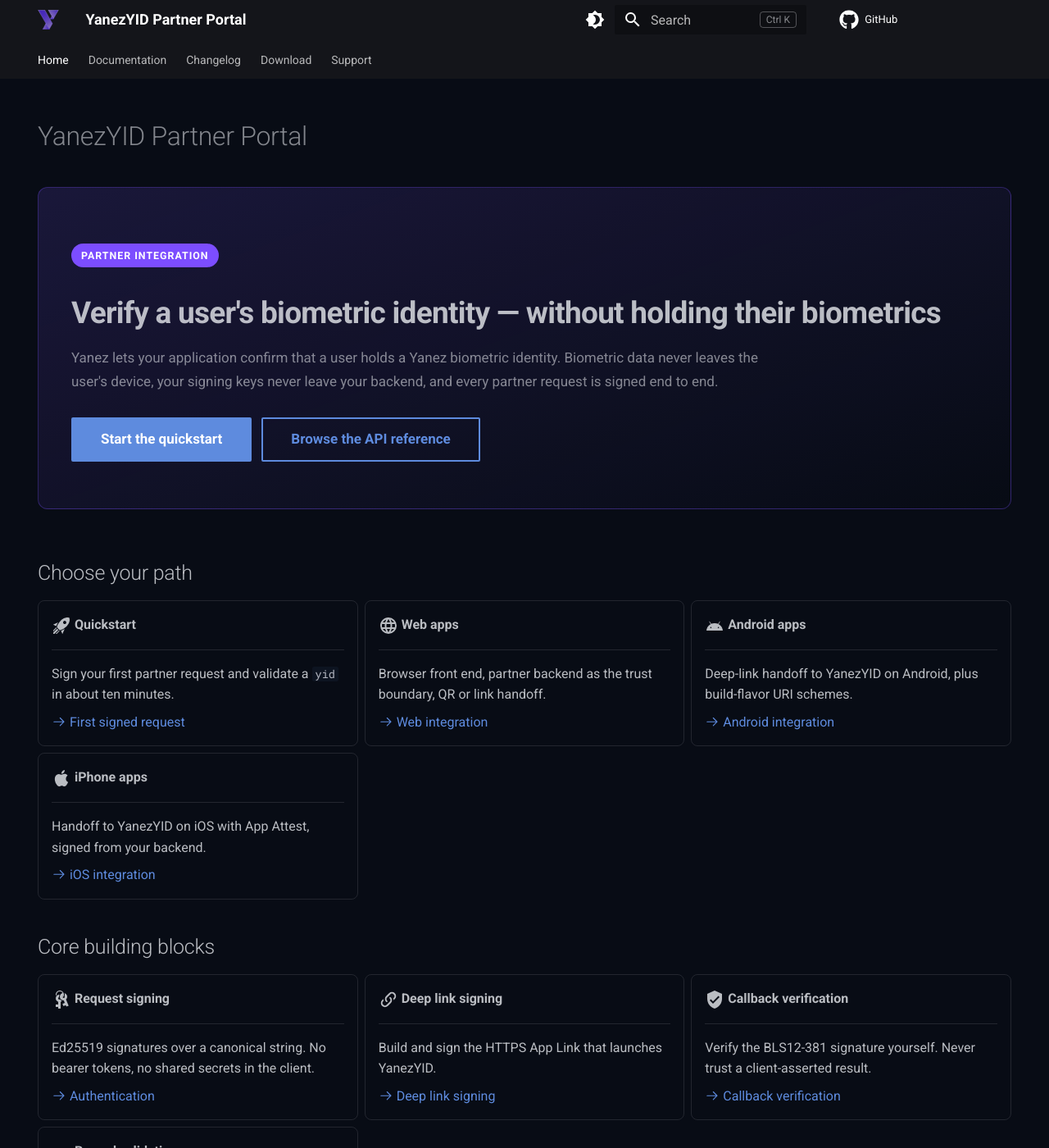
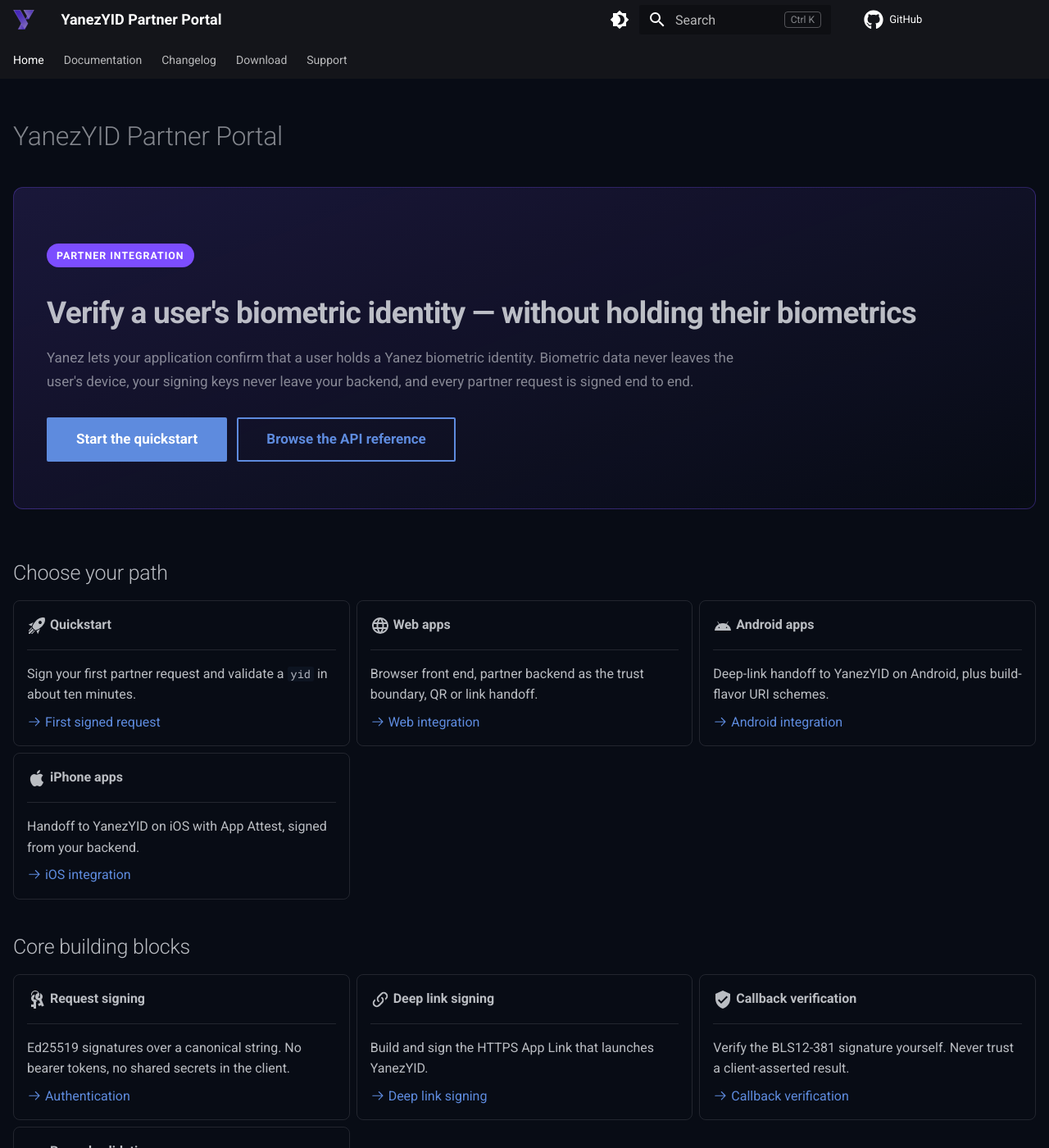
Before and after one commit to yanez-compliance/yanez-yid-partner-docs, an MkDocs documentation site: the page built from docs/index.md, in a window 1280 px wide and 1400 px high. Shown: the whole window at 82% size. Built offline with MkDocs 1.6.1 and Material for MkDocs 9.7.7, drawn with Linux system fonts in a browser that asks for light colours; comment, search, counter and statistics services are not loaded.

Commit message:
docs: widen the site grid to 76rem
Material's default 61rem grid is too narrow for the parameter tables.

Co-Authored-By: Claude Fable 5 <noreply@anthropic.com>

```diff
--- a/docs/stylesheets/extra.css
+++ b/docs/stylesheets/extra.css
@@ -23,6 +23,13 @@
   --yz-hero-from:               rgba(122, 83, 253, 0.16);
   --yz-hero-to:                 rgba(122, 83, 253, 0.00);
   --yz-hero-border:             rgba(122, 83, 253, 0.32);
+}
+
+/* -------------------------------------------------------------- Layout --- */
+
+/* Material's default 61rem grid is too narrow for the parameter tables. */
+.md-grid {
+  max-width: 76rem;
 }
 
 /* ---------------------------------------------------------------- Hero --- */
```
